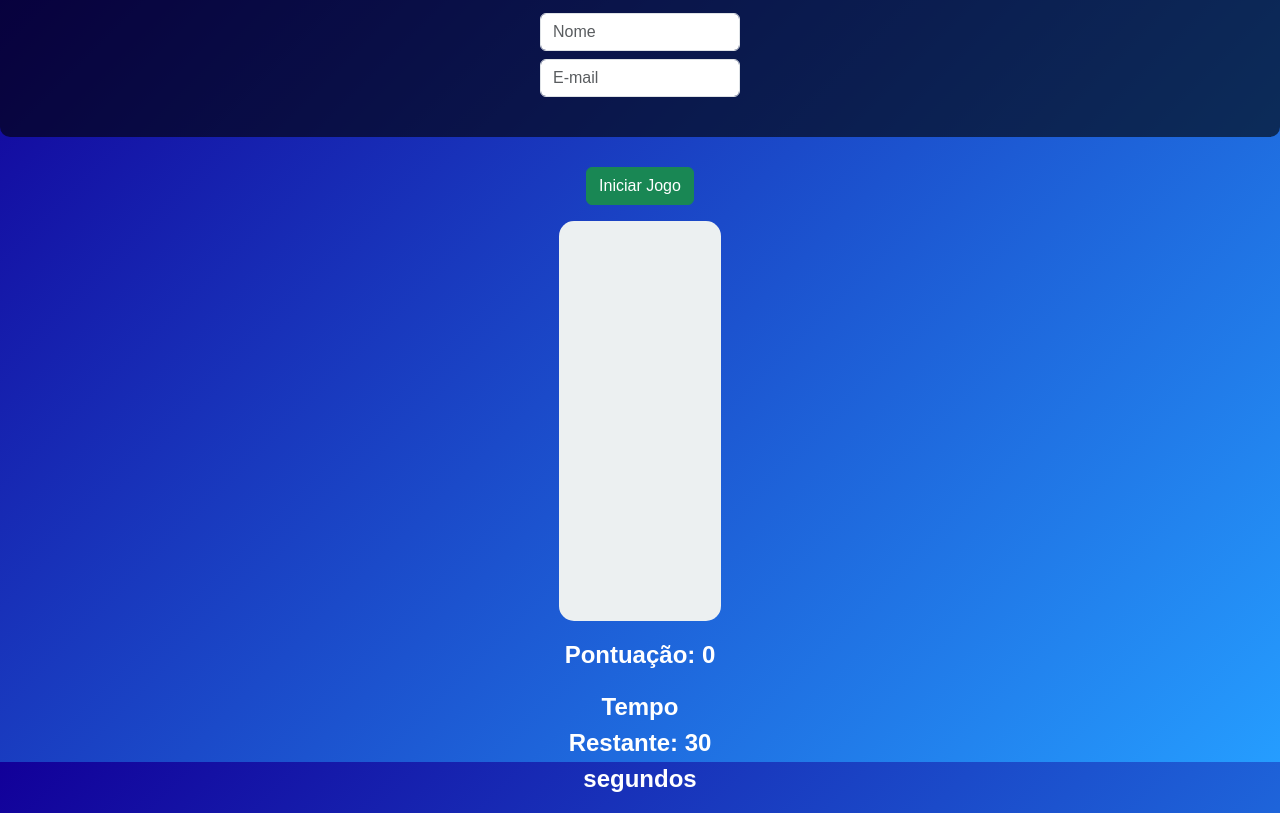
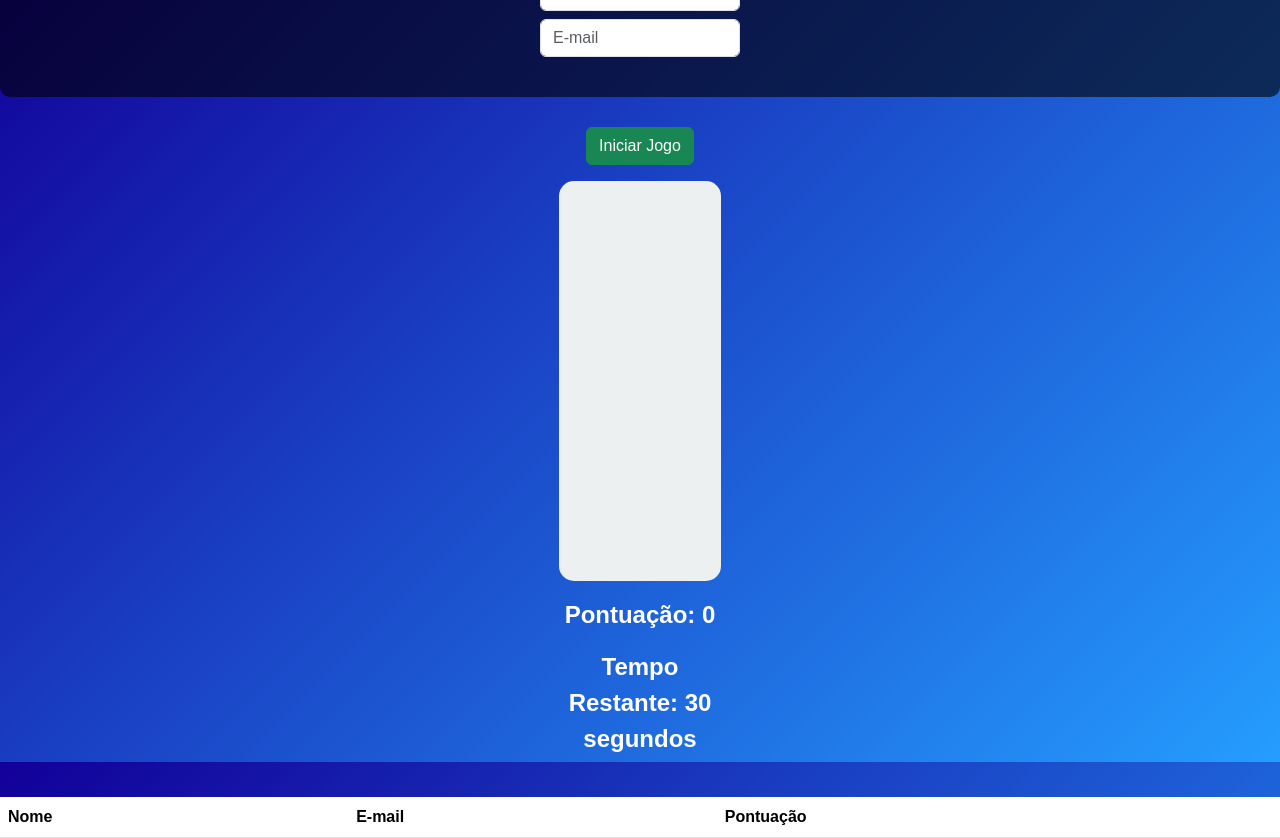
Before and after one commit to simoesz/Game, a plain HTML site: page index.html in a window 1280 px wide. Shown: the part 38-876 px from the top of the page. Before the commit the page ends 851 px from the top, so only its background shows below. Drawn offline with nearby package versions, Linux system fonts and the light colour scheme.

Commit message:
Update index.html

```diff
--- a/index.html
+++ b/index.html
@@ -33,6 +33,18 @@
             </div>
         </section>
     </main>
+    <table id="resultadotabela" class="table mt-4">
+
+      <thead>
+        <tr>
+          <th>Nome</th>
+          <th>E-mail</th>
+          <th>Pontuação</th>
+        </tr>
+      </thead>
+      <tbody></tbody>
+    </table>
+
     <script src="script.js"></script>
 </body>
 </html>
```
